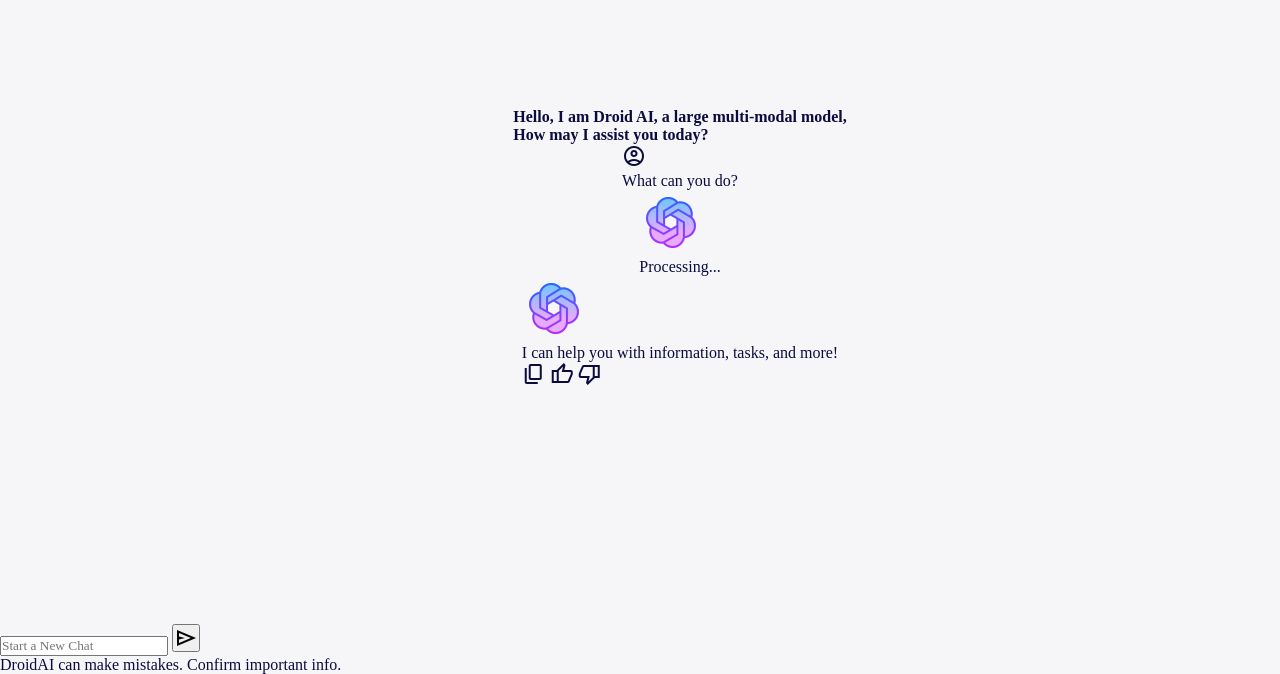
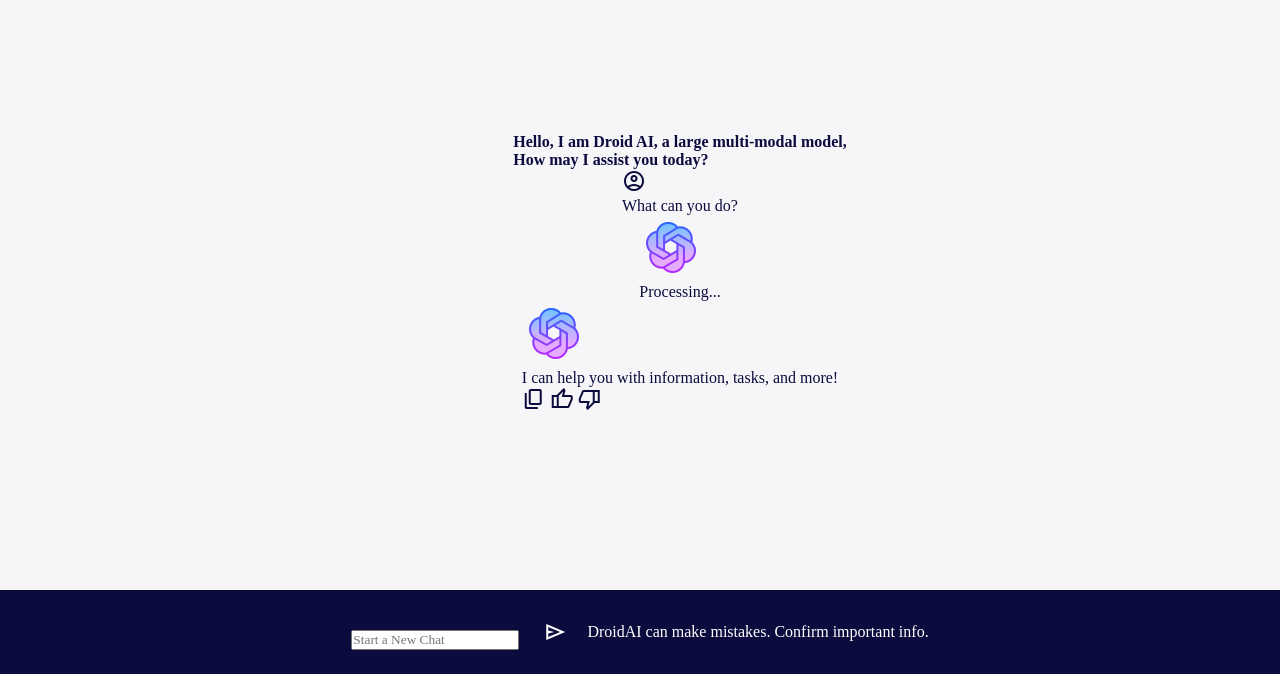
Before and after one commit to Davedigital9/drod_ai, a plain HTML site: page index.html in a window 1280 px wide. Shown: the part 126-800 px from the top of the page. Drawn offline with nearby package versions, Linux system fonts and the light colour scheme.

Commit message:
update to style.css

```diff
--- a/style.css
+++ b/style.css
@@ -83,3 +83,24 @@
 .disclaimer{
 
 }
+button {
+    padding: 10px;
+    margin: 10px;
+    border: none;
+    border-radius: 5px;
+    background-color: rgb(11, 11, 62);
+    color: rgb(255, 255, 255);
+    cursor: pointer;
+}
+
+footer {
+    position: fixed;
+    bottom: 0;
+    display: flex;
+    justify-content: center;
+    align-items: center;
+    padding: 10px;
+    background-color: rgb(11, 11, 62);
+    color: rgb(255, 255, 255);
+    width: 100%;
+}
```
